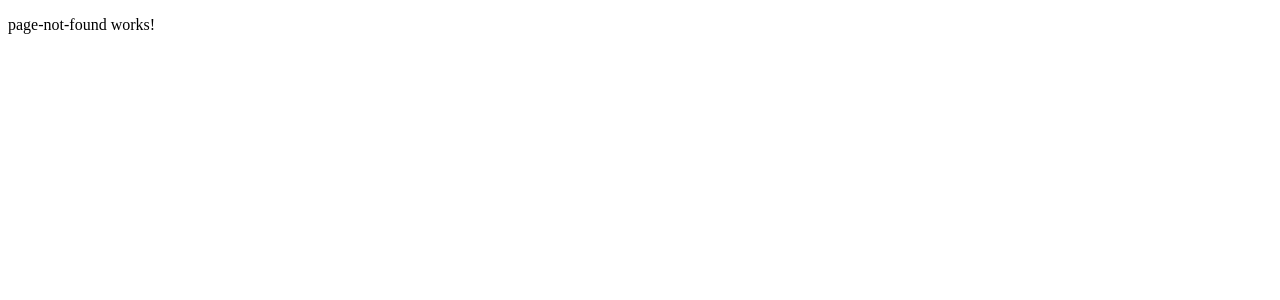
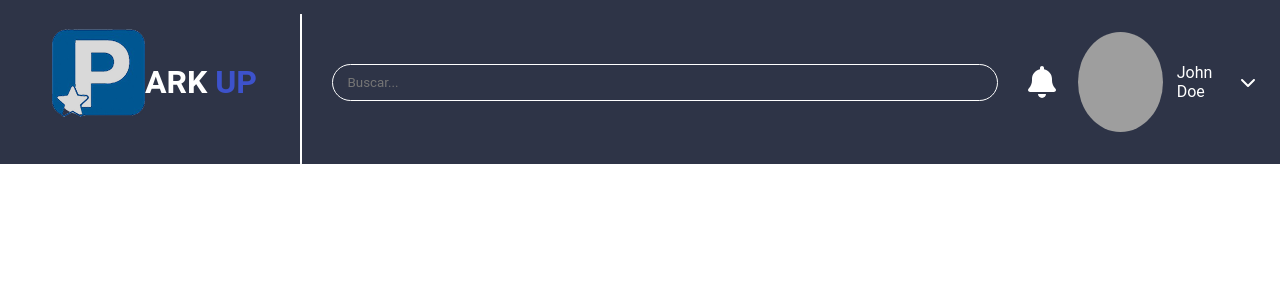
Before and after one commit to SolucionesIoT-FindAndPark-UPC/web-application-frontend, an Angular app: page /#/parking-lots in a window 1280 px wide. Shown: the top 300 px of the page. Built offline with nearby package versions, Linux system fonts and the light colour scheme; grey boxes are pictures that could not be loaded.

Commit message:
feat: parking-lot.

```diff
--- a/package.json
+++ b/package.json
@@ -20,6 +20,9 @@
     "@angular/platform-browser": "^19.2.0",
     "@angular/platform-browser-dynamic": "^19.2.0",
     "@angular/router": "^19.2.0",
+    "@fortawesome/angular-fontawesome": "^1.0.0",
+    "@fortawesome/fontawesome-svg-core": "^6.7.2",
+    "@fortawesome/free-solid-svg-icons": "^6.7.2",
     "@tailwindcss/postcss": "^4.1.6",
     "postcss": "^8.5.3",
     "rxjs": "~7.8.0",
--- a/src/app/app-routing.module.ts
+++ b/src/app/app-routing.module.ts
@@ -2,10 +2,12 @@ import { NgModule } from '@angular/core';
 import { RouterModule, Routes } from '@angular/router';
 import { PageNotFoundComponent } from './public/components/page-not-found/page-not-found.component';
 import { FeedComponent } from './dashboard/components/feed/feed.component';
+import {ParkingLotsComponent} from './parking-lots/pages/parking-lots/parking-lots.component';
 
 const routes: Routes = [
   {path: 'dashboard-page', component: FeedComponent},
-  {path: '', redirectTo: '/dashboard-page', pathMatch: 'full' },
+  {path: 'parking-lots', component: ParkingLotsComponent},
+  {path: '', redirectTo: 'dashboard-page', pathMatch: 'full' },
   {path: '**', component: PageNotFoundComponent }
 ];
 
--- a/src/app/app.module.ts
+++ b/src/app/app.module.ts
@@ -7,6 +7,8 @@ import { AppRoutingModule } from './app-routing.module';
 import { HttpClient } from '@angular/common/http';
 import { CommonModule } from '@angular/common';
 import { HttpClientModule } from '@angular/common/http';
+import {HeaderComponent} from './shared/components/header/header.component';
+import {FontAwesomeModule} from '@fortawesome/angular-fontawesome';
 
 @NgModule({
   declarations: [
@@ -17,7 +19,8 @@ import { HttpClientModule } from '@angular/common/http';
     AppRoutingModule,
     RouterModule,
     HttpClientModule,
-    CommonModule
+    CommonModule,
+    FontAwesomeModule
   ],
   providers: [],
   bootstrap: [AppComponent]
--- /dev/null
+++ b/src/app/parking-lots/pages/parking-lots/parking-lots.component.html
@@ -0,0 +1 @@
+<app-header></app-header>
--- /dev/null
+++ b/src/app/shared/components/header/header.component.css
@@ -0,0 +1,79 @@
+* {
+  color: white;
+}
+
+.header {
+  background-color: #2e3447;
+  height: 164px;
+  width: 100%;
+  display: flex;
+  align-items: center;
+}
+
+.blue {
+  color: #3d52cb;
+}
+
+.logo-container {
+  display: flex;
+  align-items: center;
+  width: 300px;
+}
+
+.white-border-container {
+  height: 100%;
+  display: flex;
+  align-items: end;
+}
+
+.white-border {
+  background-color: white;
+  height: 90%;
+  border: 1px solid white;
+  border-radius: 5%;
+}
+
+.actions-container {
+  display: flex;
+  justify-content: space-between;
+  align-items: center;
+  width: calc(100% - 300px);
+}
+
+.search {
+  background-color: #2e3447;
+  padding: 10px calc(100% - 300px - 220px) 10px 15px;
+  margin: 30px;
+  color: white;
+  border-radius: 20px;
+  border: solid 1px #ffffff;
+}
+
+.user-icon {
+  height: 100px;
+  object-fit: cover;
+  width: 100px;
+  border-radius: 50%;
+  margin-left: 16px;
+  margin-right: 8px;
+  cursor: pointer;
+}
+
+.user-container {
+  display: flex;
+  align-items: center;
+  justify-content: center;
+  gap: 6px;
+  margin-right: 24px;
+}
+
+.clickable {
+  cursor: pointer;
+}
+
+.white-border-below {
+  width: 100%;
+  background-color: white;
+  border: 1px solid white;
+  border-radius: 5%;
+}
--- /dev/null
+++ b/src/app/shared/components/header/header.component.html
@@ -0,0 +1,22 @@
+<div class="header">
+  <div class="logo-container">
+    <img
+      src="LOGO.png"
+      alt="ParkPlus Logo"
+      class="logo"/>
+    <h1>ARK <span class="blue">UP</span></h1>
+  </div>
+  <div class="white-border-container">
+    <div class="white-border"></div>
+  </div>
+  <div class="actions-container">
+    <input class="search" type="text" placeholder="Buscar..." />
+    <div class="user-container">
+      <fa-icon size="2x" [icon]="icons.bell" class="clickable"></fa-icon>
+      <img [src]="getIconCache()" alt="User Icon" class="user-icon" />
+      <p class="clickable">{{getUsernameCache()}}</p>
+      <fa-icon [icon]="icons.chevronDown" class="clickable"></fa-icon>
+    </div>
+  </div>
+</div>
+<div class="white-border-below"></div>
--- /dev/null
+++ b/src/app/shared/components/header/header.component.ts
@@ -0,0 +1,38 @@
+import { Component } from '@angular/core';
+import {faBell, faChevronDown} from '@fortawesome/free-solid-svg-icons';
+import {FaIconComponent} from '@fortawesome/angular-fontawesome';
+
+@Component({
+  selector: 'app-header',
+  imports: [
+    FaIconComponent
+  ],
+  templateUrl: './header.component.html',
+  standalone: true,
+  styleUrl: './header.component.css'
+})
+export class HeaderComponent {
+  icons = {
+    bell: faBell,
+    chevronDown: faChevronDown
+  }
+  usernameCache = null;
+  iconCache = null;
+  hasUnreadNotifications = false;
+
+  getIconCache() {
+    if (this.iconCache) {
+      return this.iconCache;
+    } else {
+      return 'https://picsum.photos/id/237/200/300';
+    }
+  }
+
+  getUsernameCache() {
+    if (this.usernameCache) {
+      return this.usernameCache;
+    } else {
+      return 'John Doe';
+    }
+  }
+}
--- a/src/styles.css
+++ b/src/styles.css
@@ -1 +1,5 @@
 /* You can add global styles to this file, and also import other style files */
+* {
+  margin: 0;
+  font-family: 'Roboto', sans-serif;
+}
```
Also changed, not shown: src/app/parking-lots/pages/parking-lots/parking-lots.component.ts (added, +13 -0 lines), public/LOGO.png (added), src/app/app.component.css (line endings or trailing spaces), src/app/parking-lots/pages/parking-lots/parking-lots.component.css (added), 1 other file (tests, documents, lock files or other folders).
